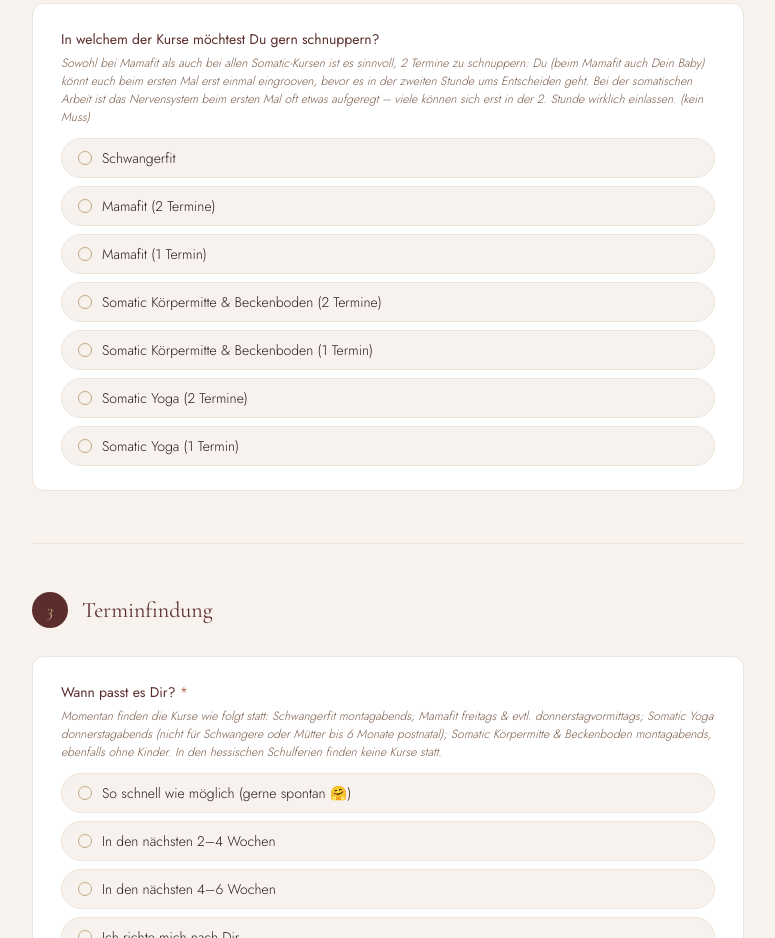
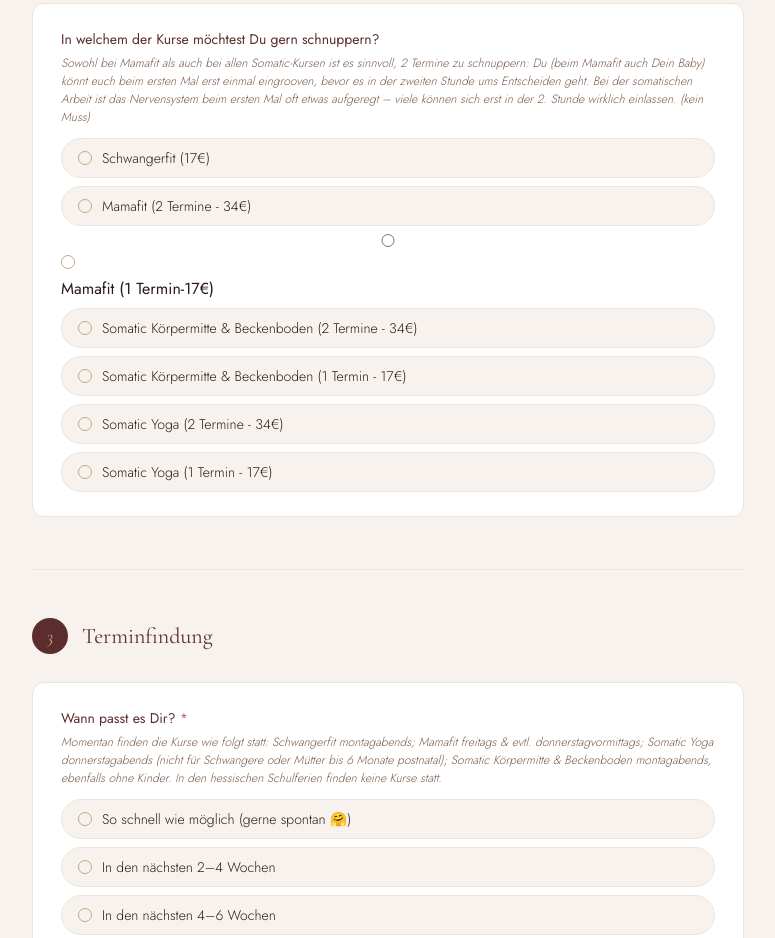
Before and after one commit to bauchbabybeckenboden-karo/schnuppern_alle, a plain HTML site: page index.html in a window 1280 px wide. Shown: the part 1119-2057 px from the top of the page, without its empty margins (252-1027 px from the left). Drawn offline with nearby package versions, Linux system fonts and the light colour scheme.

Commit message:
Update index.html

```diff
--- a/index.html
+++ b/index.html
@@ -447,25 +447,23 @@
       <p class="q-hint">Sowohl bei Mamafit als auch bei allen Somatic-Kursen ist es sinnvoll, 2 Termine zu schnuppern: Du (beim Mamafit auch Dein Baby) könnt euch beim ersten Mal erst einmal eingrooven, bevor es in der zweiten Stunde ums Entscheiden geht. Bei der somatischen Arbeit ist das Nervensystem beim ersten Mal oft etwas aufgeregt – viele können sich erst in der 2. Stunde wirklich einlassen. (kein Muss)</p>
       <div class="radio-group column" id="kurs-group">
         <label class="r-option" onclick="selectRadio(event, this, 'kurs-group')">
-          <input type="radio" name="kurs" value="schwangerfit" /><span class="r-dot"></span>Schwangerfit
+          <input type="radio" name="kurs" value="schwangerfit" /><span class="r-dot"></span>Schwangerfit (17€)
         </label>
         <label class="r-option" onclick="selectRadio(event, this, 'kurs-group')">
-          <input type="radio" name="kurs" value="mamafit_2termine" /><span class="r-dot"></span>Mamafit (2 Termine)
+          <input type="radio" name="kurs" value="mamafit_2termine" /><span class="r-dot"></span>Mamafit (2 Termine - 34€)
+        </label>          <input type="radio" name="kurs" value="mamafit_1termin" /><span class="r-dot"></span>Mamafit (1 Termin-17€)
         </label>
         <label class="r-option" onclick="selectRadio(event, this, 'kurs-group')">
-          <input type="radio" name="kurs" value="mamafit_1termin" /><span class="r-dot"></span>Mamafit (1 Termin)
+          <input type="radio" name="kurs" value="somatic_koerpermitte_2termine" /><span class="r-dot"></span>Somatic Körpermitte & Beckenboden (2 Termine - 34€)
         </label>
         <label class="r-option" onclick="selectRadio(event, this, 'kurs-group')">
-          <input type="radio" name="kurs" value="somatic_koerpermitte_2termine" /><span class="r-dot"></span>Somatic Körpermitte & Beckenboden (2 Termine)
+          <input type="radio" name="kurs" value="somatic_koerpermitte_1termin" /><span class="r-dot"></span>Somatic Körpermitte & Beckenboden (1 Termin - 17€)
         </label>
         <label class="r-option" onclick="selectRadio(event, this, 'kurs-group')">
-          <input type="radio" name="kurs" value="somatic_koerpermitte_1termin" /><span class="r-dot"></span>Somatic Körpermitte & Beckenboden (1 Termin)
+          <input type="radio" name="kurs" value="somatic_yoga_2termine" /><span class="r-dot"></span>Somatic Yoga (2 Termine - 34€)
         </label>
         <label class="r-option" onclick="selectRadio(event, this, 'kurs-group')">
-          <input type="radio" name="kurs" value="somatic_yoga_2termine" /><span class="r-dot"></span>Somatic Yoga (2 Termine)
-        </label>
-        <label class="r-option" onclick="selectRadio(event, this, 'kurs-group')">
-          <input type="radio" name="kurs" value="somatic_yoga_1termin" /><span class="r-dot"></span>Somatic Yoga (1 Termin)
+          <input type="radio" name="kurs" value="somatic_yoga_1termin" /><span class="r-dot"></span>Somatic Yoga (1 Termin - 17€)
         </label>
       </div>
     </div>
```
